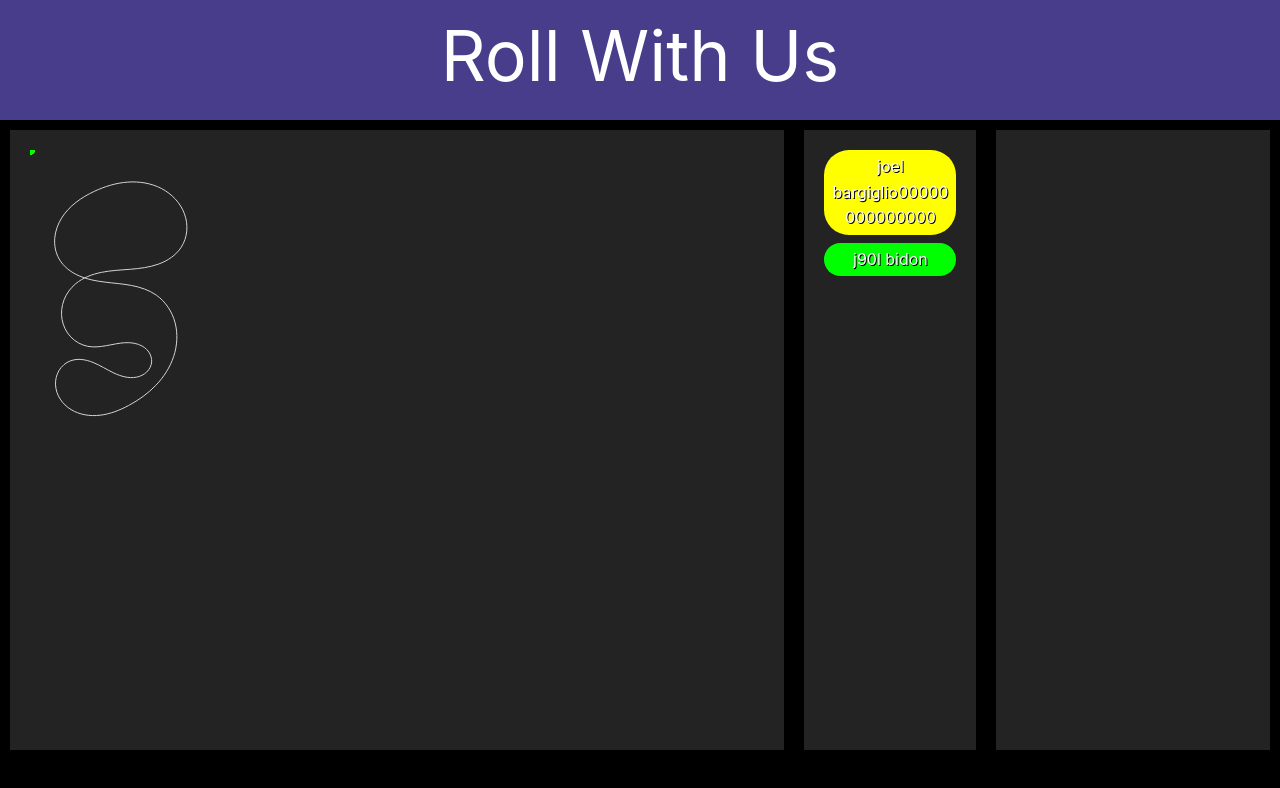
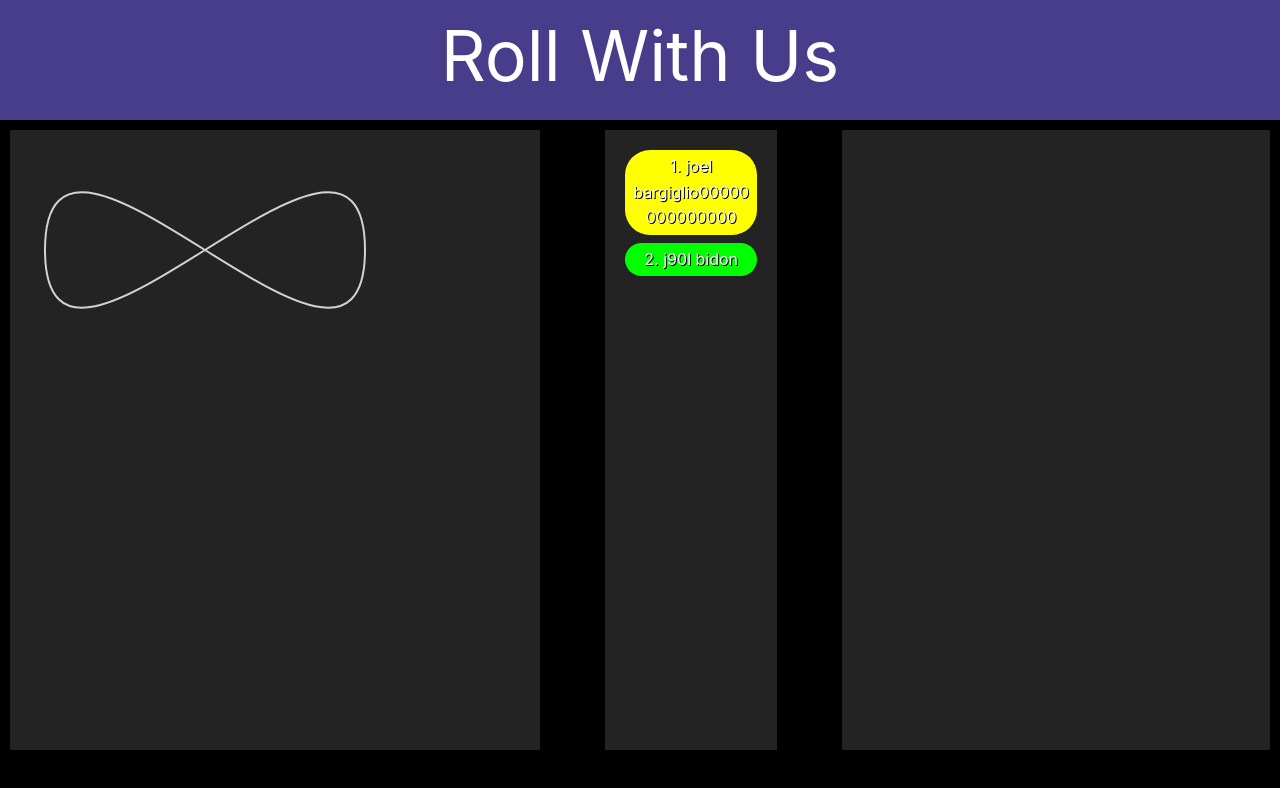
Before and after one commit to UnicornSyrup/Rolly-Chair-Racing-League-Frontend, a Vue app in the folder Rolly-Chair-Racing-League/: page / in a window 1280 px wide. Shown: the top 788 px of the page. Built offline with nearby package versions, Linux system fonts and the light colour scheme.

Commit message:
gave up on track, did numbering for leader board

```diff
--- a/Rolly-Chair-Racing-League/src/components/LeaderBoard.vue
+++ b/Rolly-Chair-Racing-League/src/components/LeaderBoard.vue
@@ -10,7 +10,7 @@ const props =defineProps({
         <div  id="leaderboard-flexbox" >
             <div v-for="(player, index) in players" class="box" :style="'background-color:' + player.color">
                 <p>
-                {{ player.name }}
+                <b>{{ index+1 }}.  </b>{{ player.name }}
                 </p>
             </div>
         </div>
--- a/Rolly-Chair-Racing-League/src/components/Race.vue
+++ b/Rolly-Chair-Racing-League/src/components/Race.vue
@@ -32,7 +32,7 @@ let tracks = [
 
 <template>
     <div id="race-container">
-        <Track :players="players" :track="tracks[2]"></Track>
+        <Track :players="players" :track="tracks[1]"></Track>
         <LeaderBoard :players="players"></LeaderBoard>
         <Log></Log>
     </div>
--- a/Rolly-Chair-Racing-League/src/components/Track.vue
+++ b/Rolly-Chair-Racing-League/src/components/Track.vue
@@ -6,15 +6,68 @@ const props =defineProps({
 
 </script>
 
+<script>
+// function(){
+//     let svg = document.getElementById("track-container");
+//   if(svg)
+//   {
+//       let bb = svg.getBBox();
+//       svg.setAttribute("width", bb.width);
+//       svg.setAttribute("height", bb.height);
+//       svg.setAttribute("transform",
+//         "translate(-" + bb.width / 2 + ",-" + bb.height / 2 + ") \
+//         scale(" + 600 / bb.width + "," + 250 / bb.height + ") \
+//         translate(" + bb.width / 2 + "," + bb.height / 2 + ")");
+//   }
+//   else{
+//     console.log("why in gods name is this null")
+//   }
+// }   viewBox="10,0,350,350"
 
+
+// window.addEventListener("load", (event) => {
+//       let svg = document.getElementById("track-window");
+//   if(svg)
+//   {
+//     console.log("it work maybe")
+//       let bb = svg.getBBox();
+
+
+//       let parent = document.getElementById("track-container");
+//       if(parent.clientHeight - bb.height > 0)
+//       {
+//         let desiredHeight = bb.width*parent.clientHeight/bb.height;
+//         let desiredWidth = bb.height*parent.clientHeight/bb.height;
+//         svg.setAttribute("width", desiredHeight);
+//         svg.setAttribute("height", desiredWidth);
+//         svg.setAttribute("0 0 "+desiredWidth+" "+desiredHeight);
+//       }
+//       else if(parent.clientWidth -bb.width> 0)
+//       {
+//         let desiredHeight = bb.width*parent.clientWidth/bb.width;
+//         let desiredWidth = bb.height*parent.clientWidth/bb.width;
+//         svg.setAttribute("width", desiredHeight);
+//         svg.setAttribute("height", desiredWidth);
+//         svg.setAttribute("0 0 "+desiredWidth+" "+desiredHeight);
+//       }
+    //   svg.setAttribute("transform",
+    //     "translate(-" + bb.width / 2 + ",-" + bb.height / 2 + ") \
+    //     scale(" + 600 / bb.width + "," + 250 / bb.height + ") \
+    //     translate(" + bb.width / 2 + "," + bb.height / 2 + ")");
+//   }
+//   else{
+//     console.log("why in gods name is this null")
+//   }
+// });
+</script>
 
 <template>
     <div id="track-container" class="race-panel">
-    <svg id="track"  xmlns="http://www.w3.org/2000/svg">
-        <path
-        fill="none"
-        stroke="lightgrey"
-        :d="track" />
+    <svg id="track-window" viewBox="50,0,100,100" height='200' width='350' xmlns="http://www.w3.org/2000/svg">
+            <path id="track"
+            fill="none"
+            stroke="lightgrey"
+            :d="track" />
 
 
   <circle v-for="(player, index) in players" r="5" :fill="player.color">
@@ -30,32 +83,24 @@ const props =defineProps({
 </template>
 
 
-<!-- <script>
-  let svg = document.getElementsByTagName("svg")[0];;
-  if(svg)
-  {
-      let bb = svg.getBBox();
-      svg.setAttribute("width", bb.width);
-      svg.setAttribute("height", bb.height);
-      svg.setAttribute("transform",
-        "translate(-" + bb.width / 2 + ",-" + bb.height / 2 + ") \
-        scale(" + 600 / bb.width + "," + 250 / bb.height + ") \
-        translate(" + bb.width / 2 + "," + bb.height / 2 + ")");
-  }
-  else{
-    console.log("why in gods name is this null")
-  }
-</script> -->
 
-<style scoped>
+
+<style scoped lang="scss">
+#track-window{
+    // width: 100%;
+    // height: 100%;
+}
+
 #track{
-    width: 100%;
-    height: 100%;
+    // width: 100%;
+    // height: 100%;
+
 }
 
 #track-container{
     height: auto;
-    width: 100%;
+    min-width: 43vw;
+    height: 80vh;
     /* border-color: white; */
 }
 </style>
```
